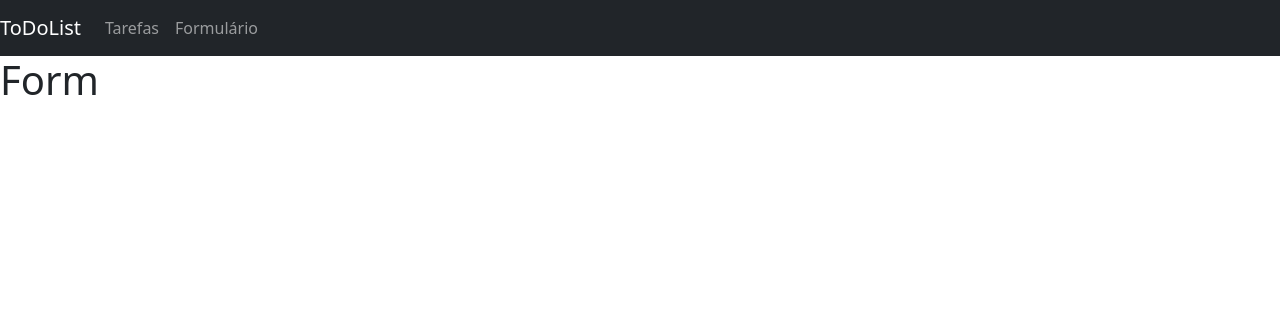
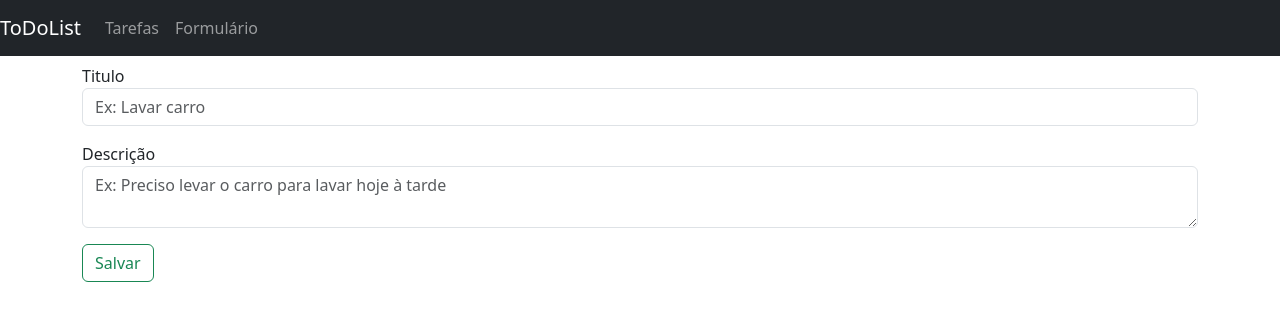
Before and after one commit to jefersoniw/todo-list-vue-option-api, a Vue app: page /form in a window 1280 px wide. Shown: the top 320 px of the page. Built offline with nearby package versions, Linux system fonts and the light colour scheme.

Commit message:
feat: Componente de formulário de tarefas.

```diff
--- a/src/views/Form.vue
+++ b/src/views/Form.vue
@@ -1,5 +1,31 @@
 <template>
-  <div>
-    <h1>Form</h1>
+  <div class="container mt-2">
+    <b-form>
+      <b-form-group label="Titulo" label-for="subject">
+        <b-form-input id="subject" v-model="form.subject" type="text" placeholder="Ex: Lavar carro" required
+          auto-complete="off"></b-form-input>
+      </b-form-group>
+
+      <b-form-group label="Descrição" label-for="description" class="mt-3">
+        <b-form-textarea id="description" v-model="form.description" type="text"
+          placeholder="Ex: Preciso levar o carro para lavar hoje à tarde" required auto-complete="off"></b-form-textarea>
+      </b-form-group>
+
+      <b-button class="mt-3" type="submit" variant="outline-success">Salvar</b-button>
+    </b-form>
   </div>
 </template>
+
+<script>
+export default {
+  name: 'Form',
+  data() {
+    return {
+      form: {
+        subject: null,
+        description: null
+      }
+    }
+  },
+}
+</script>
```
